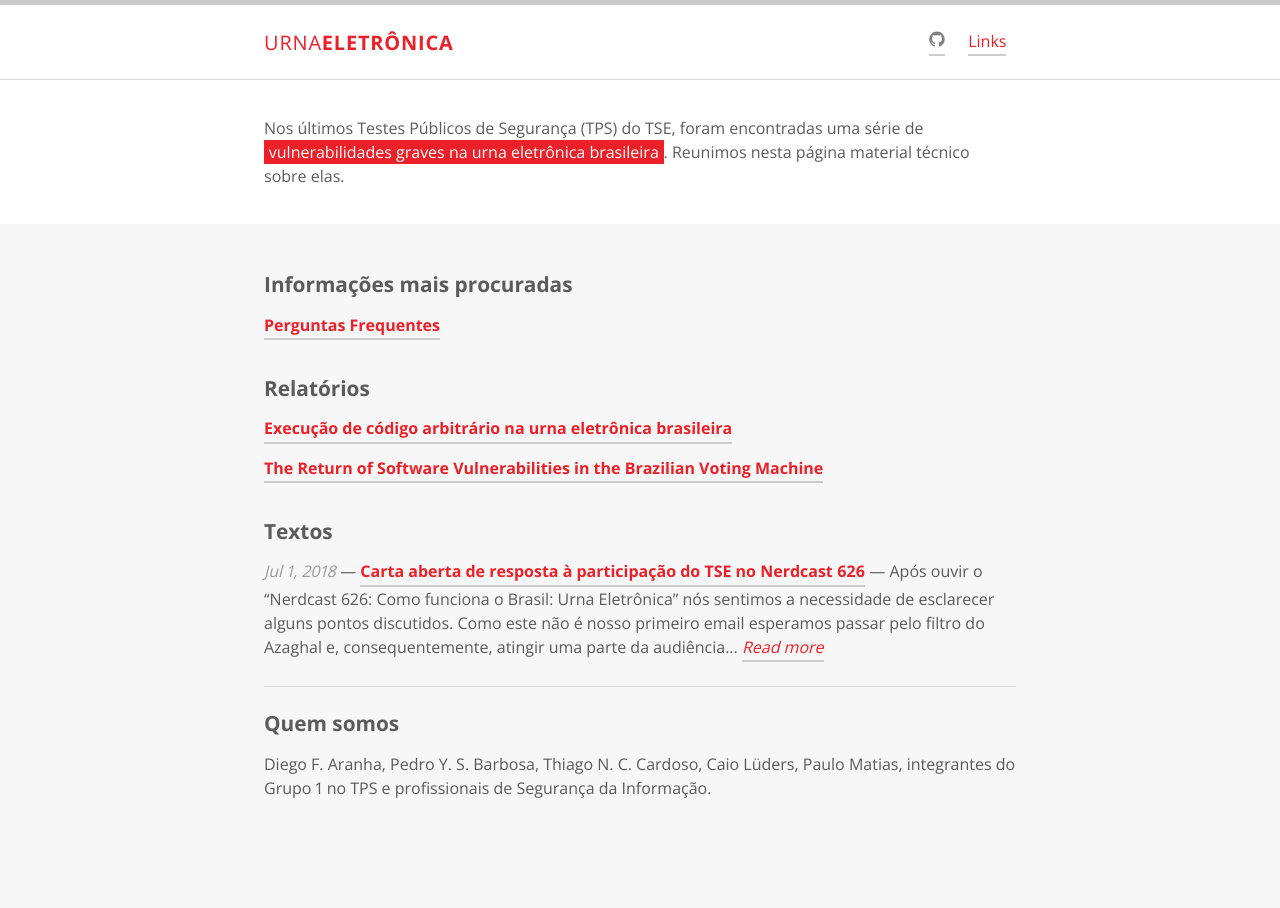
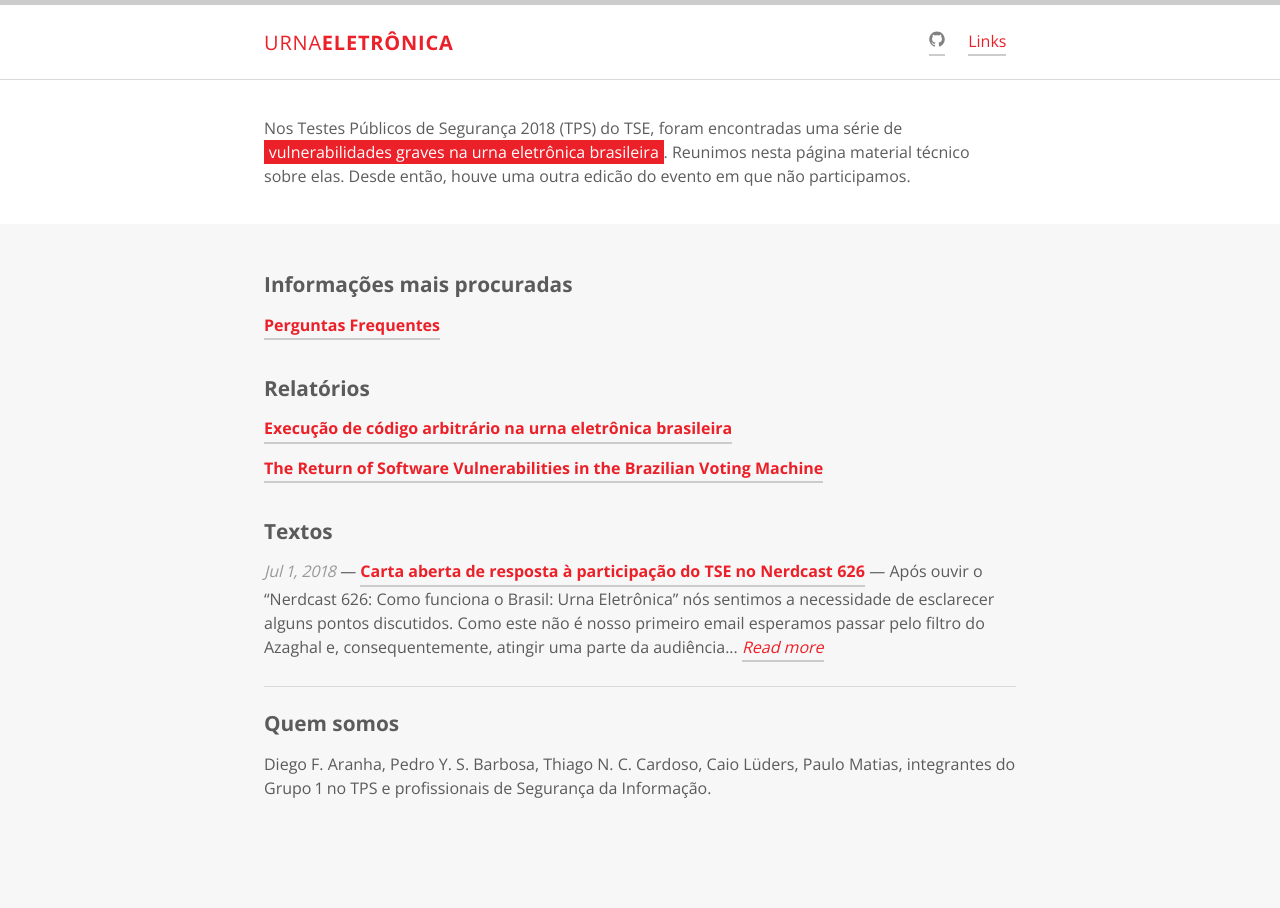
Before and after one commit to epicleet/urna-website, a Jekyll site: the page built from index.html, in a window 1280 px wide. Built offline with Jekyll 4.4.1, drawn with Linux system fonts in a browser that asks for light colours; the list of posts is cut into pages by our own code.

Commit message:
Change TPS date.

```diff
--- a/_includes/intro.html
+++ b/_includes/intro.html
@@ -1,5 +1,5 @@
 <section class="intro">
   <div class="container">
-    <p class="lead">Nos últimos Testes Públicos de Segurança (TPS) do TSE, foram encontradas uma série de <strong class="author-name" itemprop="name">vulnerabilidades graves na urna eletrônica brasileira</strong>. Reunimos nesta página material técnico sobre elas.</p>
+    <p class="lead">Nos Testes Públicos de Segurança 2018 (TPS) do TSE, foram encontradas uma série de <strong class="author-name" itemprop="name">vulnerabilidades graves na urna eletrônica brasileira</strong>. Reunimos nesta página material técnico sobre elas. Desde então, houve uma outra edicão do evento em que não participamos.</p>
   </div>
 </section>
```
